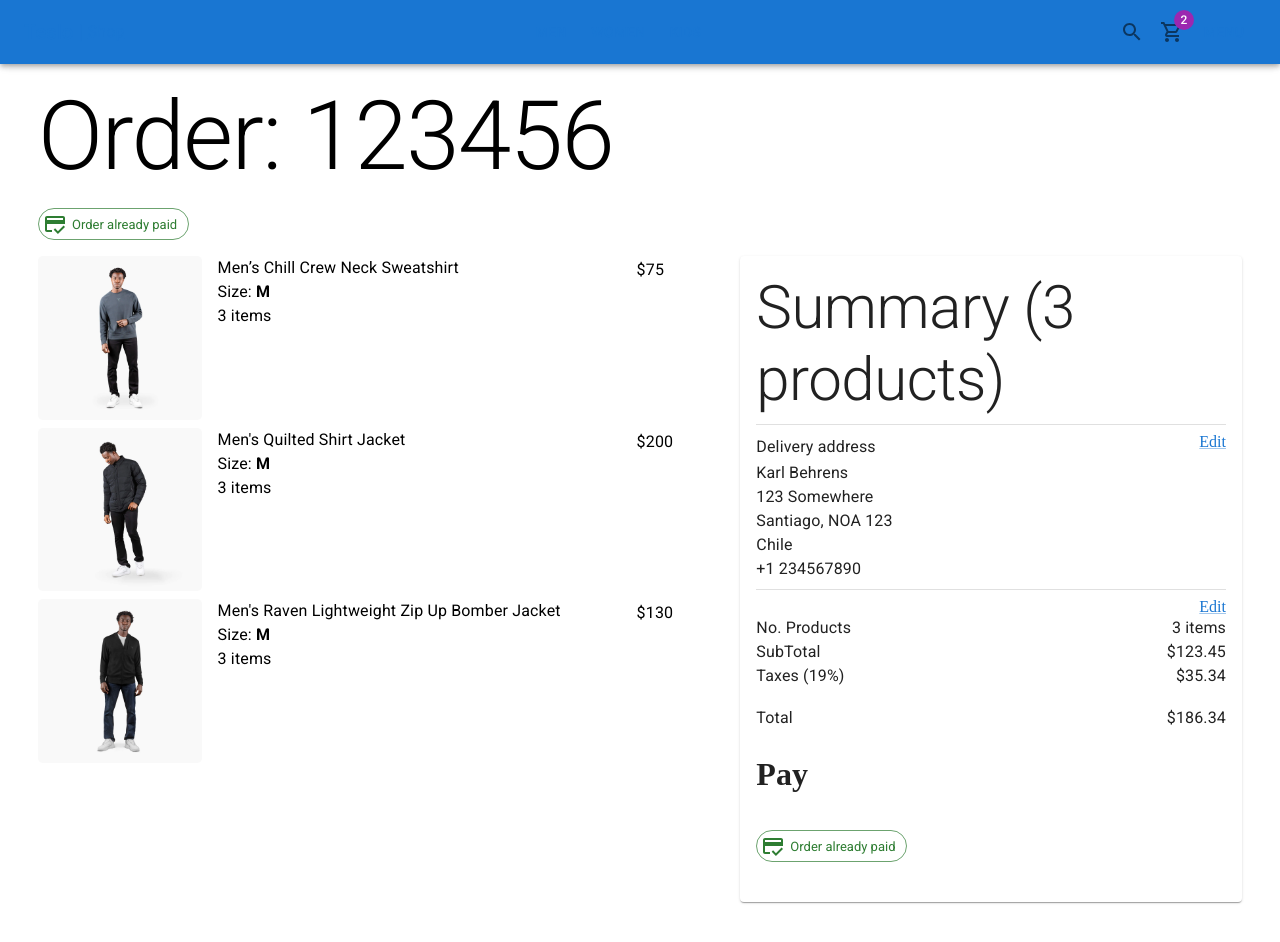
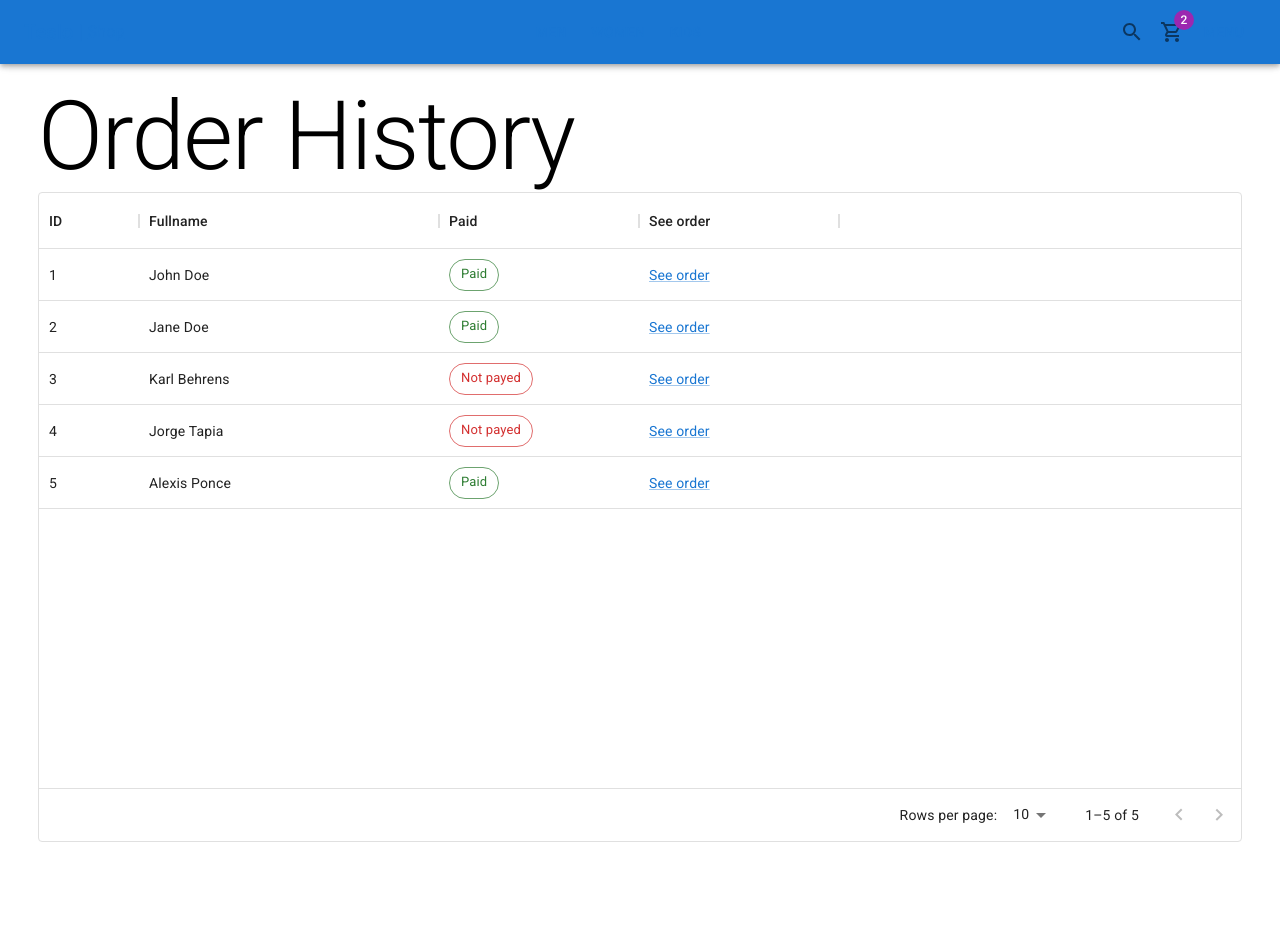
Before and after one commit to karlbehrensg/teslo-shop, a Next.js app: page /orders/history in a window 1280 px wide. Shown: the top 942 px of the page. Built offline with nearby package versions, Linux system fonts and the light colour scheme.

Commit message:
Orders history page

```diff
--- a/package.json
+++ b/package.json
@@ -13,6 +13,7 @@
     "@emotion/styled": "^11.8.1",
     "@mui/icons-material": "^5.6.2",
     "@mui/material": "^5.6.4",
+    "@mui/x-data-grid": "^5.11.0",
     "next": "12.1.6",
     "react": "18.1.0",
     "react-dom": "18.1.0",
--- /dev/null
+++ b/pages/orders/history.tsx
@@ -0,0 +1,65 @@
+import NextLink from "next/link";
+import { Chip, Grid, Link, Typography } from "@mui/material";
+import { DataGrid, GridColDef, GridValueGetterParams } from "@mui/x-data-grid";
+import { ShopLayout } from "../../components/layout/ShopLayout";
+
+const columns: GridColDef[] = [
+  { field: "id", headerName: "ID", width: 100 },
+  { field: "fullname", headerName: "Fullname", width: 300 },
+  {
+    field: "paid",
+    headerName: "Paid",
+    description: "Show if the order is already paid",
+    width: 200,
+    renderCell: (params: GridValueGetterParams) => {
+      return params.row.paid ? (
+        <Chip color="success" label="Paid" variant="outlined" />
+      ) : (
+        <Chip color="error" label="Not payed" variant="outlined" />
+      );
+    },
+  },
+  {
+    field: "order",
+    headerName: "See order",
+    width: 200,
+    sortable: false,
+    renderCell: (params: GridValueGetterParams) => {
+      return (
+        <NextLink href="/orders/[id]" as={`/orders/${params.row.id}`} passHref>
+          <Link underline="always">See order</Link>
+        </NextLink>
+      );
+    },
+  },
+];
+
+const rows = [
+  { id: 1, paid: true, fullname: "John Doe" },
+  { id: 2, paid: true, fullname: "Jane Doe" },
+  { id: 3, paid: false, fullname: "Karl Behrens" },
+  { id: 4, paid: false, fullname: "Jorge Tapia" },
+  { id: 5, paid: true, fullname: "Alexis Ponce" },
+];
+
+const HistoryPage = () => {
+  return (
+    <ShopLayout title="Order History" pageDescription="Order History">
+      <Typography variant="h1" component="h1">
+        Order History
+      </Typography>
+      <Grid container>
+        <Grid item xs={12} sx={{ height: 650, width: "100%" }}>
+          <DataGrid
+            rows={rows}
+            columns={columns}
+            pageSize={10}
+            rowsPerPageOptions={[10, 20, 50, 100]}
+          />
+        </Grid>
+      </Grid>
+    </ShopLayout>
+  );
+};
+
+export default HistoryPage;
```
Also changed, not shown: 1 other file (tests, documents, lock files or other folders).
